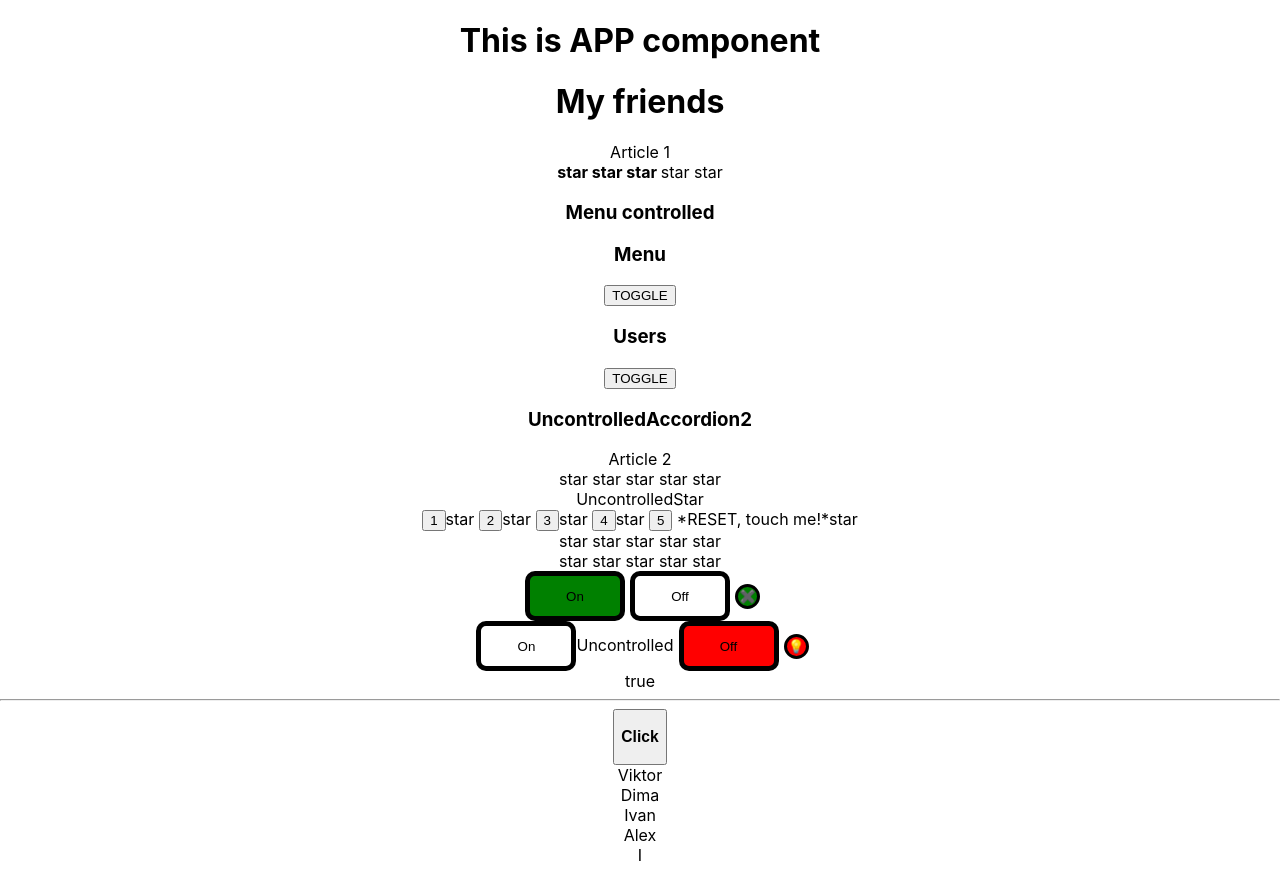
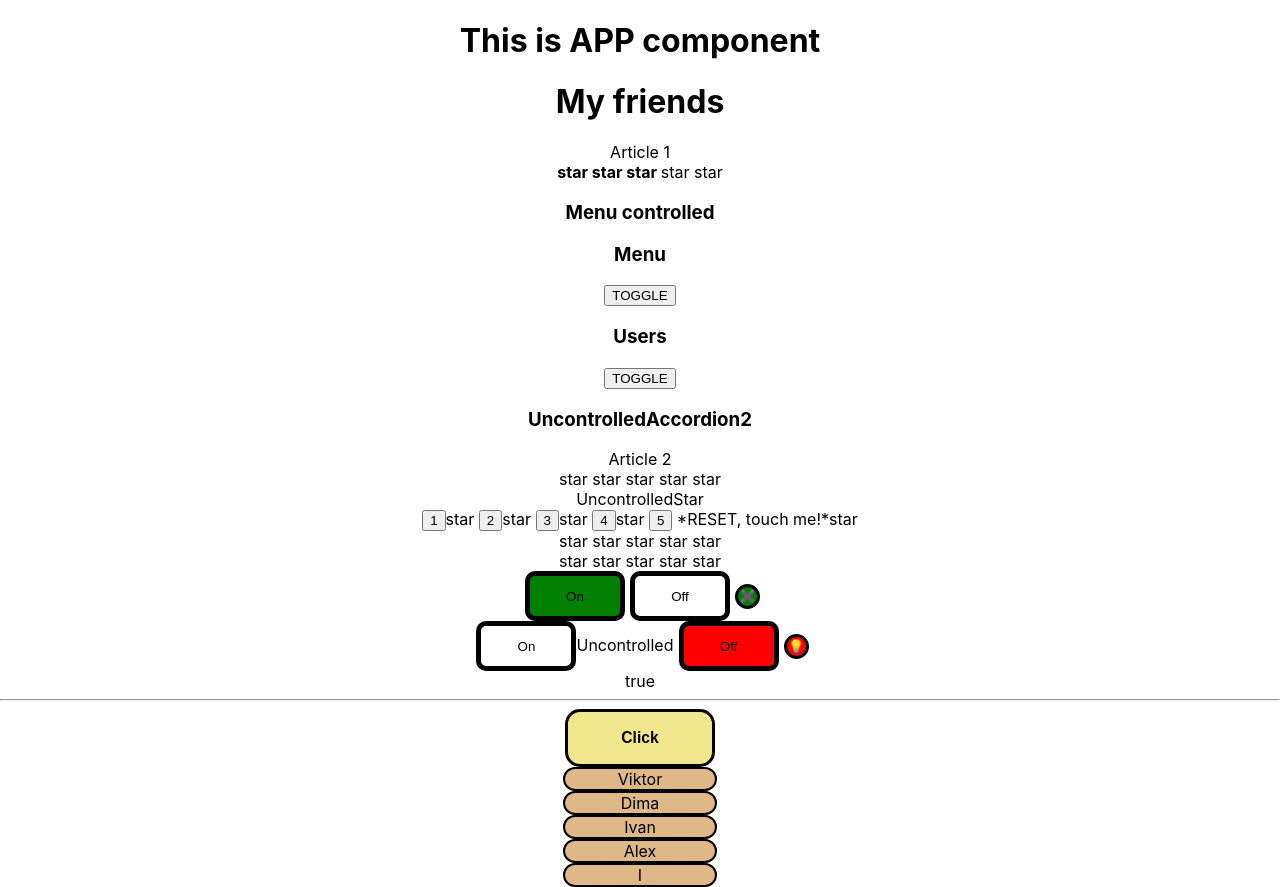
Before and after one commit to ALbirdEX/react_detailed, a React (Create React App) app: page / in a window 1280 px wide. Both pictures are taken after a click on the button "Click". Before the commit the page ends 865 px from the top, so only its background shows below. Built offline with nearby package versions, Linux system fonts and the light colour scheme.

Commit message:
add scc in MySelect.tsx

```diff
--- /dev/null
+++ b/src/components/Select/MySelect.module.css
@@ -0,0 +1,16 @@
+
+.button {
+    width: 150px;
+    border: 3px solid black;
+    border-radius: 15px;
+    background-color: khaki;
+}
+
+.list {
+    margin-left: auto;
+    margin-right: auto;
+    border: 2px solid black;
+    border-radius: 15px;
+    width: 150px;
+    background-color: burlywood;
+}
--- a/src/components/Select/MySelect.tsx
+++ b/src/components/Select/MySelect.tsx
@@ -1,4 +1,6 @@
 import React, {useState} from 'react';
+import s from './MySelect.module.css'
+import {useAutoAnimate} from "@formkit/auto-animate/react";
 
 type ItemsType = {
     title: string;
@@ -12,6 +14,8 @@ type MySelectPropsType = {
 }
 
 export function MySelect(props: MySelectPropsType) {
+
+    const [animationRef] = useAutoAnimate<HTMLDListElement>()
 
     const [collapsed, setCollapsed] = useState<boolean>(true)
     const [, setTitle] = useState<string>("")
@@ -28,12 +32,11 @@ export function MySelect(props: MySelectPropsType) {
 
     return (
         <div>
-            <button onClick={onClickHandler}>
-                <h3>{props.value}</h3>
-            </button>
-            {!collapsed && props.item.map(i => <div onClick={() => {
-                onClickTitle(i.title)
-            }}>{i.title}</div>)}
+            <button onClick={onClickHandler} className={s.button}><h3>{props.value}</h3></button>
+            <span ref={animationRef}>
+                {!collapsed && props.item.map(i => <div className={s.list}
+                    onClick={() => {onClickTitle(i.title)}}>{i.title}</div>)}
+            </span>
         </div>
     );
 }
```
